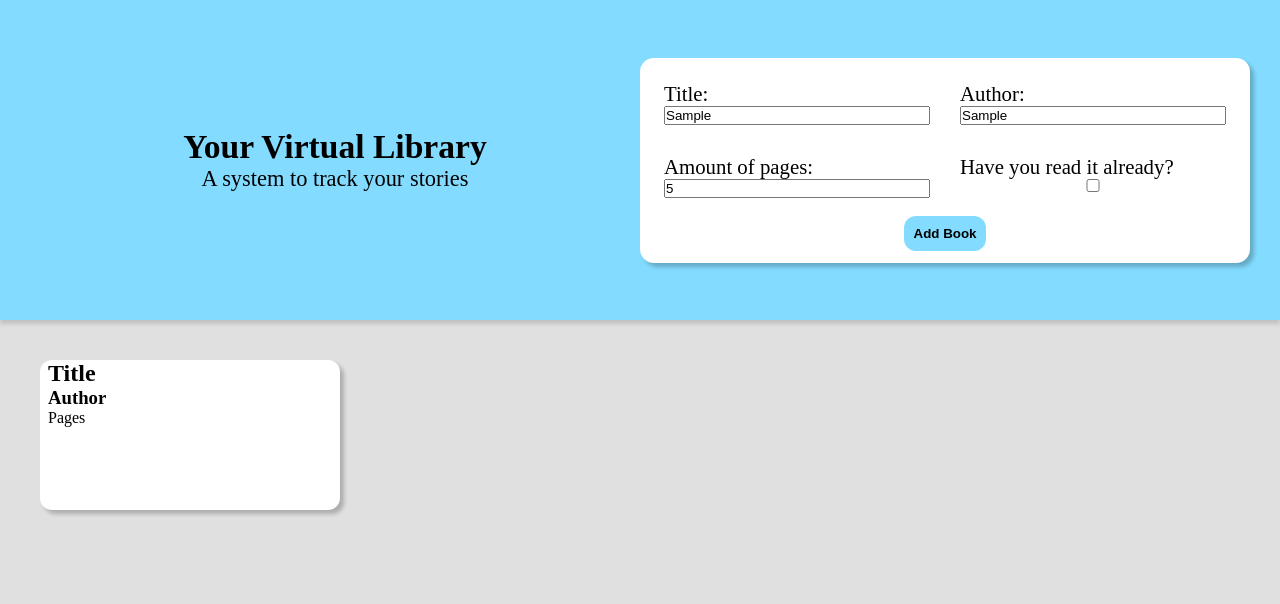
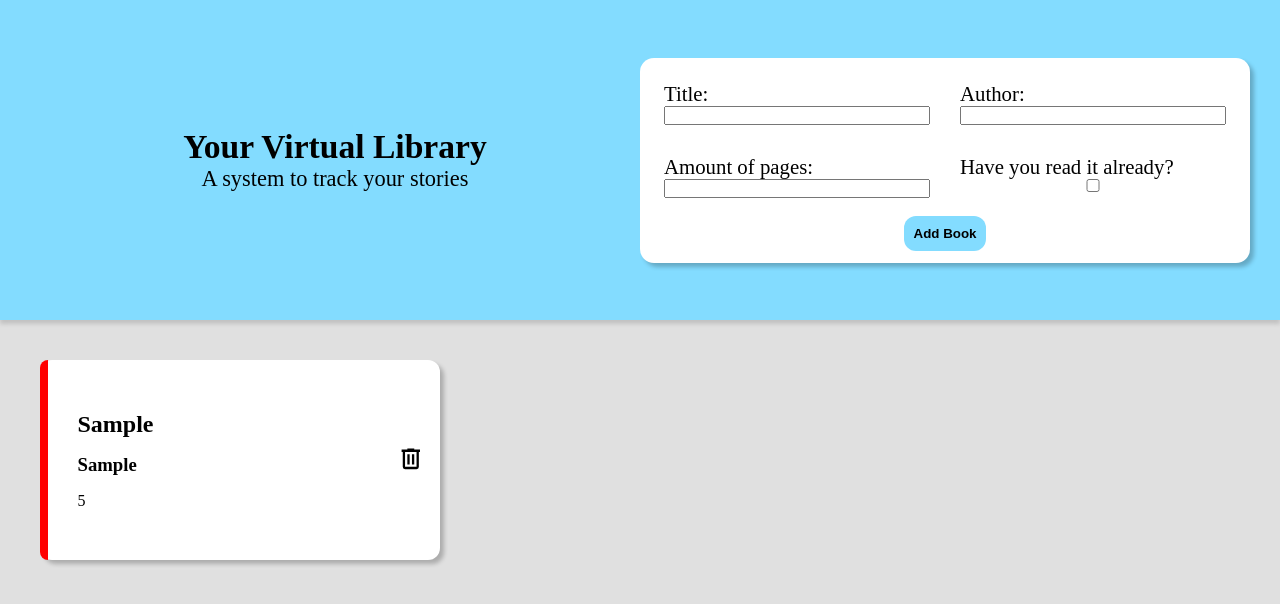
Before and after one commit to aduong3/odin_libraryProject, a plain HTML site: page index.html in a window 1280 px wide. Both pictures are taken after typing "Sample", "Sample", "5" into the empty fields and a click on the button "Add Book". Drawn offline with Linux system fonts and the light colour scheme.

Commit message:
fix delete book function to somehow find a way to know which book to delete.
Currently I put data-${i} where i is the index so that I can differentiate between each card.

```diff
--- a/index.html
+++ b/index.html
@@ -14,7 +14,7 @@
         <p>A system to track your stories</p>
       </div>
       <div class="user-input">
-        <form>
+        <div class='form'>
           <div>
             <label for="title">Title:</label>
             <input type="text" name="title" id="title" required />
@@ -25,24 +25,38 @@
           </div>
           <div>
             <label for="pages">Amount of pages:</label>
-            <input type="number" name="" id="" min="1" required />
+            <input type="number" name="pages" id="pages" min="1" required />
           </div>
           <div>
             <label for="hasRead">Have you read it already?</label>
-            <input type="checkbox" name="hasRead" id="hasRead" value="true" required/>
+            <input
+              type="checkbox"
+              name="hasRead"
+              id="hasRead"
+              value="true"
+              required
+            />
           </div>
-          <button type="button">Add Book</button>
-        </form>
+          <button type="submit" class="addBook">Add Book</button>
+        </div>
       </div>
     </div>
     <div class="display">
       <div class="card">
-        <div class="highlight"></div>
+        <div class="highlight green"></div>
         <div class="book-info">
           <h2>Title</h2>
           <h3>Author</h3>
           <p>Pages</p>
         </div>
+        <button type="button" class="trashcan">
+          <svg xmlns="http://www.w3.org/2000/svg" viewBox="0 0 24 24">
+            <title>trash-can-outline</title>
+            <path
+              d="M9,3V4H4V6H5V19A2,2 0 0,0 7,21H17A2,2 0 0,0 19,19V6H20V4H15V3H9M7,6H17V19H7V6M9,8V17H11V8H9M13,8V17H15V8H13Z"
+            />
+          </svg>
+        </button>
       </div>
     </div>
     <script src="./script.js"></script>
--- a/script.js
+++ b/script.js
@@ -7,22 +7,52 @@ function Book(title, author, pages, hasRead) {
   this.hasRead = hasRead;
 }
 
-function addBookToLibrary(title, author, pages, hasRead) {
-  myLibrary.push(new Book(title, author, pages, hasRead));
+function addBookToLibrary() {
+  const title = document.querySelector('#title');
+  const author = document.querySelector('#author');
+  const pages = document.querySelector('#pages');
+  const hasRead = document.querySelector('#hasRead');
+
+  myLibrary.push(new Book(title.value, author.value, pages.value, hasRead.checked ? 'true' : 'false'));
+
+  LoopThroughBooks();
+
+  title.value = '';
+  author.value = '';
+  pages.value = '';
+  hasRead.checked = false;
 }
 
 function LoopThroughBooks() {
-  const table = document.querySelector("table");
-
-  myLibrary.forEach((book) => {
-    console.log(book.title, book.author);
-    // let html = `<tr>
-    // <td>${book.title}</td>
-    // <td>${book.author}</td>
-    // </tr>`;
-    // table.innerHTML += html;
+  const display = document.querySelector(".display");
+  display.innerHTML = '';
+  myLibrary.forEach((book, i) => {
+    //console.log(book.title, book.author);
+    let html = `<div class="card" data-${i}>
+        <div class="highlight ${book.hasRead == 'true' ? "green" : "red"}"></div>
+        <div class="book-info">
+          <h2>${book.title}</h2>
+          <h3>${book.author}</h3>
+          <p>${book.pages}</p>
+        </div>
+        <button type="button" class="trashcan">
+          <svg xmlns="http://www.w3.org/2000/svg" viewBox="0 0 24 24">
+            <title>trash-can-outline</title>
+            <path
+              d="M9,3V4H4V6H5V19A2,2 0 0,0 7,21H17A2,2 0 0,0 19,19V6H20V4H15V3H9M7,6H17V19H7V6M9,8V17H11V8H9M13,8V17H15V8H13Z"
+            />
+          </svg>
+        </button>`;
+      display.innerHTML += html;
+      html = '';
   });
 }
 
-addBookToLibrary("test", "test-author");
-LoopThroughBooks();
+function deleteBook(event){
+  let item = event.currentTarget.parentNode;
+  let index = item.dataset.value;
+  console.log(index);
+}
+
+const addButton = document.querySelector('.addBook');
+addButton.addEventListener('click', addBookToLibrary);
--- a/styles.css
+++ b/styles.css
@@ -37,7 +37,7 @@ body {
   align-items: center;
 }
 
-form {
+.form {
   display: grid;
   grid-template-columns: repeat(2, minmax(150px, 300px));
   grid-template-rows: 1fr 1fr;
@@ -49,15 +49,15 @@ form {
   box-shadow: 4px 4px 4px rgba(0, 0, 0, 0.233);
 }
 
-form div {
+.form div {
   display: flex;
   flex-direction: column;
   padding: 12px;
 }
-form div label {
+.form div label {
   font-size: 1.3rem;
 }
-form button {
+.form button {
   grid-column: 1 / 3;
   display: flex;
   justify-self: center;
@@ -70,20 +70,56 @@ form button {
 
 .display {
   background-color: rgb(224, 224, 224);
-  display: flex;
-  flex-wrap: wrap;
+  display: grid;
+  grid-template-columns: repeat(auto-fit, minmax(300px, 400px));
   padding: 40px;
+  gap: 24px;
 }
 .card {
   background-color: #fff;
-  width: clamp(150px, 25%, 400px);
-  height: 150px;
+  height: 200px;
   box-shadow: 4px 4px 4px rgba(0, 0, 0, 0.233);
-  display: flex;
+  display: grid;
+  grid-template-columns: 0.1fr 2fr 0.3fr;
   border-radius: 12px;
+  gap: 14px;
 }
 .highlight {
   width: 8px;
-  /* background-color: red; */
   border-radius: 12px 0 0 12px;
 }
+
+.highlight.red {
+  background-color: red;
+}
+
+.highlight.green {
+  background-color: rgb(2, 155, 2);
+}
+
+.book-info {
+  align-self: center;
+  justify-self: left;
+  display: flex;
+  flex-direction: column;
+  gap: 16px;
+  padding: 8px;
+}
+
+.card svg{
+  width: 80%;
+
+
+}
+
+.trashcan{
+  height: 30%;
+  background-color: transparent;
+  border: none;
+  align-self: center;
+  border-radius: 4px;
+  margin-right: 12px;
+}
+.trashcan:hover{
+  background-color:rgba(0, 0, 0, 0.123);
+}
```
